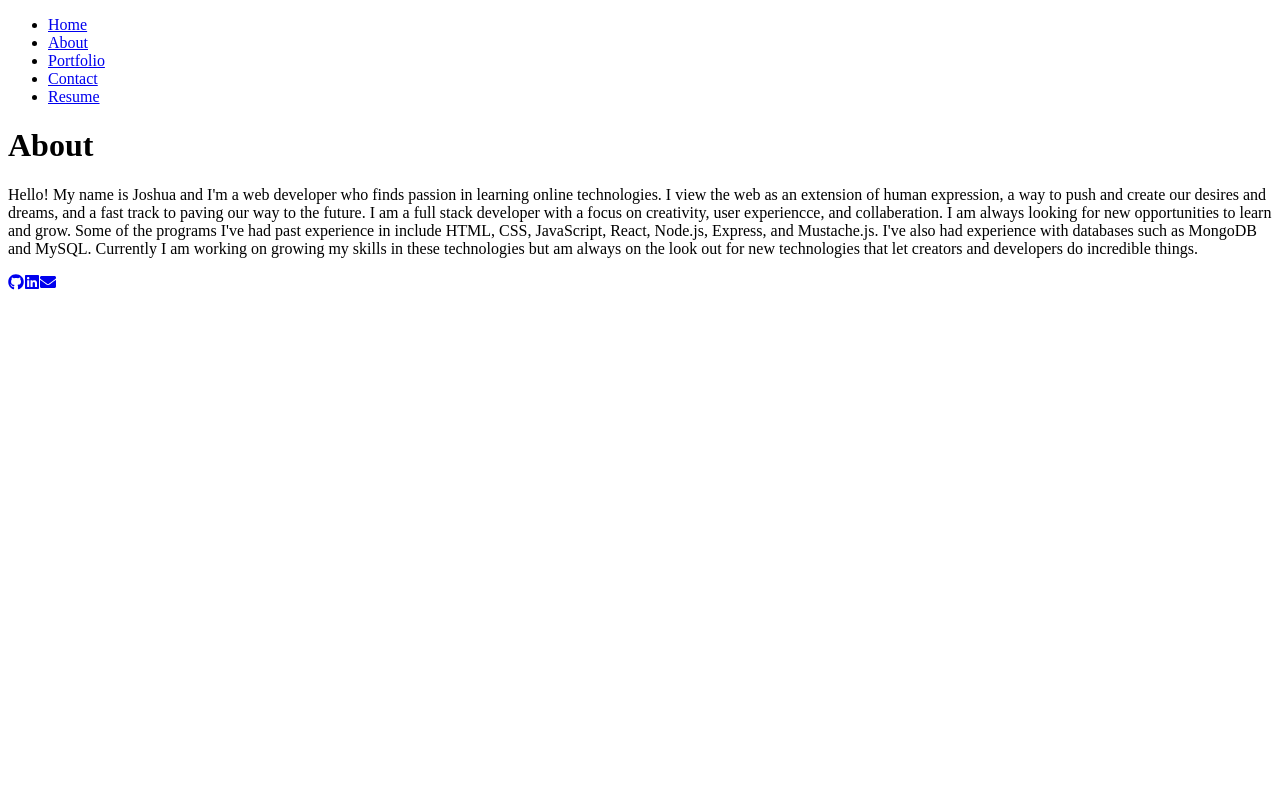
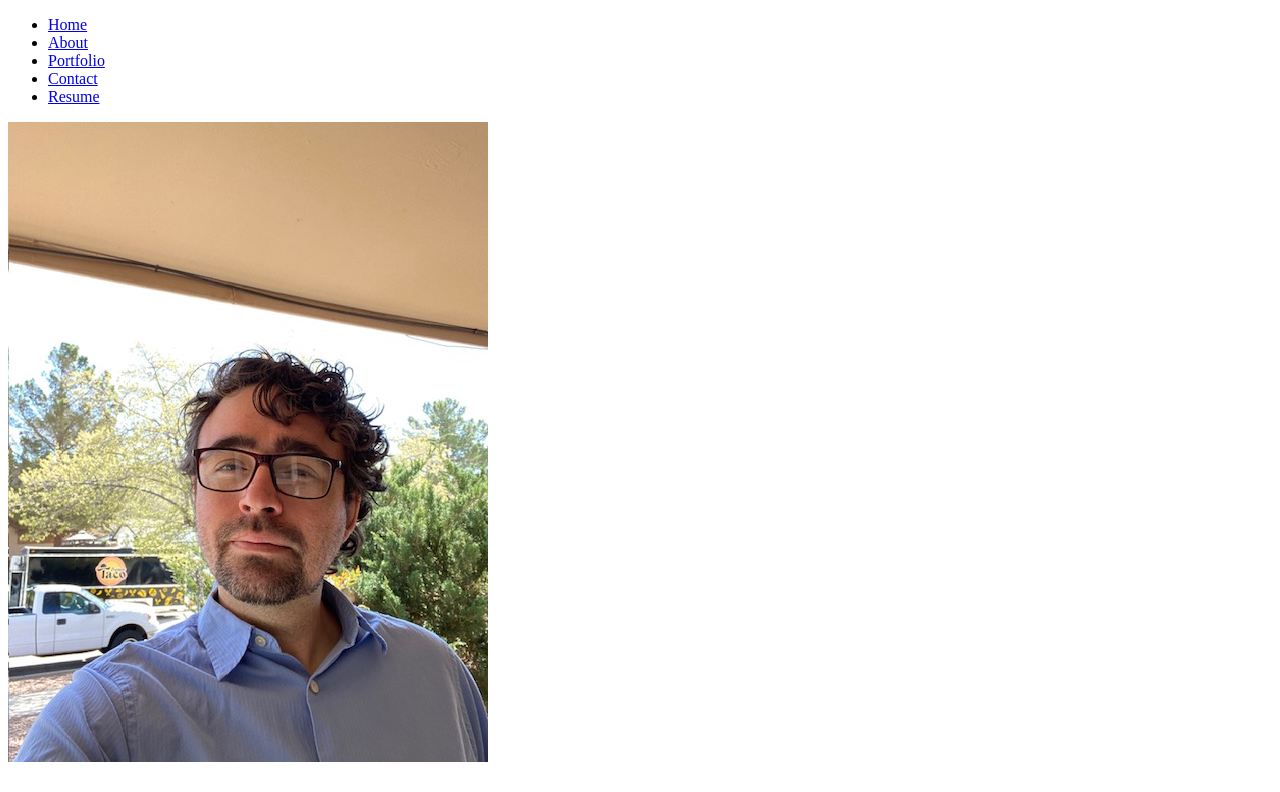
Before and after one commit to spatiallyabsent/joshPortfolio, a React (Vite) app: page /About in a window 1280 px wide. Shown: the top 792 px of the page. Built offline with nearby package versions, Linux system fonts and the light colour scheme.

Commit message:
added profile picture

```diff
--- a/src/pages/About.jsx
+++ b/src/pages/About.jsx
@@ -1,6 +1,10 @@
+import React from 'react';
+import profilePic from '../../public/profpicc.jpg';
+
 export default function About() {
     return (
         <div>
+            <img src={profilePic} alt="profile" />
             <h1>About</h1>
             <p>
                 Hello! My name is Joshua and I'm a web developer who finds passion in learning online technologies.
```
Also changed, not shown: public/profpicc.jpg (added).
